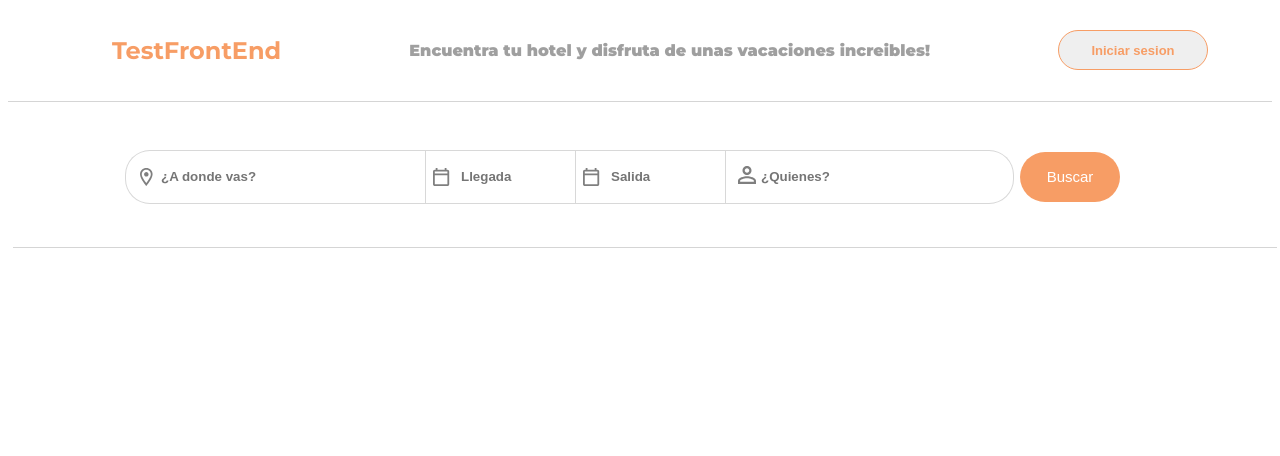
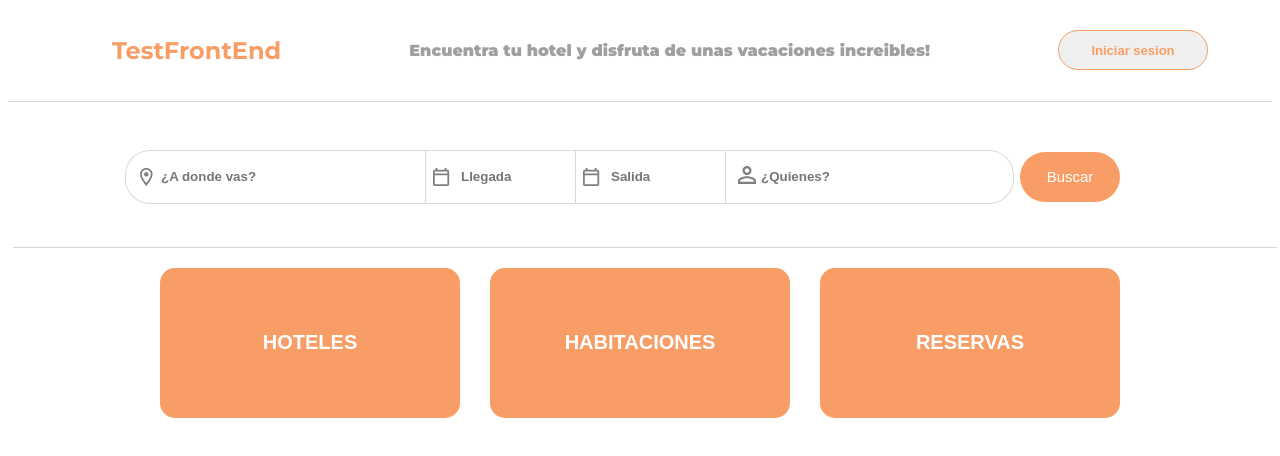
Before and after one commit to Omazing51/test-frontend, an Angular app: page /options in a window 1280 px wide. Before the commit this address led to /. Shown: the top 456 px of the page. Built offline with nearby package versions, Linux system fonts and the light colour scheme.

Commit message:
Apply styles in hotel css

```diff
--- a/src/app/app.module.ts
+++ b/src/app/app.module.ts
@@ -16,6 +16,7 @@ import { OptionsComponent } from './components/options/options.component';
 const appRoutes:Routes=[
   {path:'', component:HomeComponent},
   {path:'hotel', component:HotelComponent},
+  {path:'options', component:OptionsComponent},
 
 ];
 @NgModule({
--- a/src/app/components/hotel/hotel.component.html
+++ b/src/app/components/hotel/hotel.component.html
@@ -1,4 +1,11 @@
 <div class="table">
+    <style>
+        @import url('https://fonts.googleapis.com/css2?family=Montserrat:wght@100;200;300;400;500;600;700;800;900&display=swap');
+      </style>
+    <section class="table__header">
+        <h1>HOTELES</h1>
+    </section>
+    <section class="table__body">
         <table>
             <thead>
                 <th>Nombre</th>
@@ -9,12 +16,14 @@
                 <th>Acciones</th>
             </thead>
             <tbody *ngFor="let h of hotels">
-            <th>{{h.hotelName}}</th>
-            <th>{{h.hotelDescription}}</th>
-            <th>{{h.location.locationDescription}}</th>
-            <th>{{h.hotelClass.hotelClassDescription}}</th>
-            <th>{{h.hotelStatus.statusDescription}}</th>
-            <th></th>
+                <td>{{h.hotelName}}</td>
+                <td>{{h.hotelDescription}}</td>
+                <td>{{h.location.locationDescription}}</td>
+                <td>{{h.hotelClass.hotelClassDescription}}</td>
+                <td>{{h.hotelStatus.statusDescription}}</td>
+                <td></td>
             </tbody>
         </table>
+    </section>
+
 </div>
--- a/src/app/components/hotel/hotel.component.scss
+++ b/src/app/components/hotel/hotel.component.scss
@@ -0,0 +1,76 @@
+*
+{
+    font-family: 'Montserrat', sans-serif;
+    margin: 0;
+    padding: 0;
+    box-sizing: border-box;
+}
+
+.table
+{
+    min-height: 100vh;
+    width: 100%;
+    display: flex;
+    flex-direction: column;
+    justify-content: start;
+    align-items: center;
+}
+.table__header{
+    background-color: #ffac78;
+    width: 100%;
+    border-top-right-radius: 15px;
+    border-top-left-radius: 15px;
+    height: 7vh;
+    text-align: center;
+}
+.table__body{
+    width: 100%;
+    height: 90vh;
+    text-align: center;
+}
+h1
+{
+    font-size: 30px;
+    font-weight: 800;
+}
+table, th, td
+{
+    padding: 1rem;
+    border-radius: 15px;
+}
+th
+{
+    background-color: #fbd3bb;
+    font-weight: 700;
+    width: auto;
+}
+td
+{
+    font-weight: 500;
+}
+div.table
+{
+    width: 100%;
+    height: 100%;
+    background-color: #fef4ee;
+    box-shadow: 0 .4rem .8rem #0005;
+
+}
+
+table
+{
+    width: 100%;
+}
+
+.table__body::-webkit-scrollbar-thumb
+{
+    border-radius: .5rem;
+    background-color: #fac3a1;
+    visibility: hidden;
+}
+.table__body:hover::-webkit-scrollbar-thumb
+{
+    border-radius: .5rem;
+    background-color: #fac3a1;
+    visibility: visible;
+}
--- a/src/app/components/modal/modal.component.ts
+++ b/src/app/components/modal/modal.component.ts
@@ -40,7 +40,7 @@ export class ModalComponent implements OnInit, OnDestroy {
       const token = res.body.token;
       sessionStorage.setItem('token', token );
       this.closeModal();
-      this.router.navigate(['/hotel']);
+      this.router.navigate(['/options']);
     }, err=> {
       console.log("Error en el login", err);
     });
--- a/src/app/components/options/options.component.html
+++ b/src/app/components/options/options.component.html
@@ -1 +1,16 @@
-<p>options works!</p>
+<div class="options">
+    <style>
+        @import url('https://fonts.googleapis.com/css2?family=Montserrat:wght@100;200;300;400;500;600;700;800;900&display=swap');
+    </style>
+    <div class="buttons">
+        <div class="uno">
+            <button (click)="openMenuH()"><h2>HOTELES</h2></button>
+        </div>
+        <div class="dos">
+            <button><h2>HABITACIONES</h2></button>
+        </div>
+        <div class="tres">
+            <button><h2>RESERVAS</h2></button>
+        </div>
+    </div>
+</div>
--- a/src/app/components/options/options.component.scss
+++ b/src/app/components/options/options.component.scss
@@ -0,0 +1,24 @@
+.options
+{
+    font-family: 'Montserrat', sans-serif;
+    .buttons
+    {
+        display: flex;
+        flex-direction: row;
+        justify-content: center;
+        button
+        {
+             width: 300px;
+             height: 150px;
+             margin: 15px;
+             background-color: #f79d65;
+             color: white;
+             border-radius: 15px;
+             border: none;
+        }
+        button:hover
+        {
+             opacity: 90%;
+        }
+    }
+}
--- a/src/app/components/options/options.component.ts
+++ b/src/app/components/options/options.component.ts
@@ -1,4 +1,5 @@
 import { Component } from '@angular/core';
+import { Router } from '@angular/router';
 
 @Component({
   selector: 'app-options',
@@ -7,4 +8,18 @@ import { Component } from '@angular/core';
 })
 export class OptionsComponent {
 
+  constructor(private router: Router) {}
+
+   openMenuH(){
+    this.router.navigate(['/hotel']);
+   }
+
+   openMenuHa(){
+    this.router.navigate(['/room']);
+   }
+
+   openMenuR(){
+    this.router.navigate(['/booking']);
+   }
+
 }
```
Lines whose indentation alone changed are shown as unchanged.
